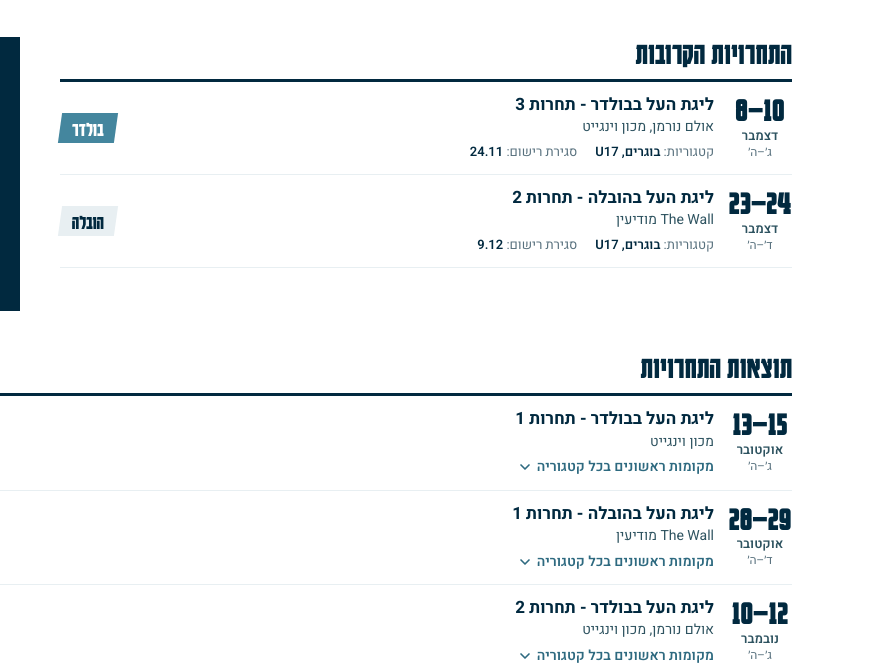
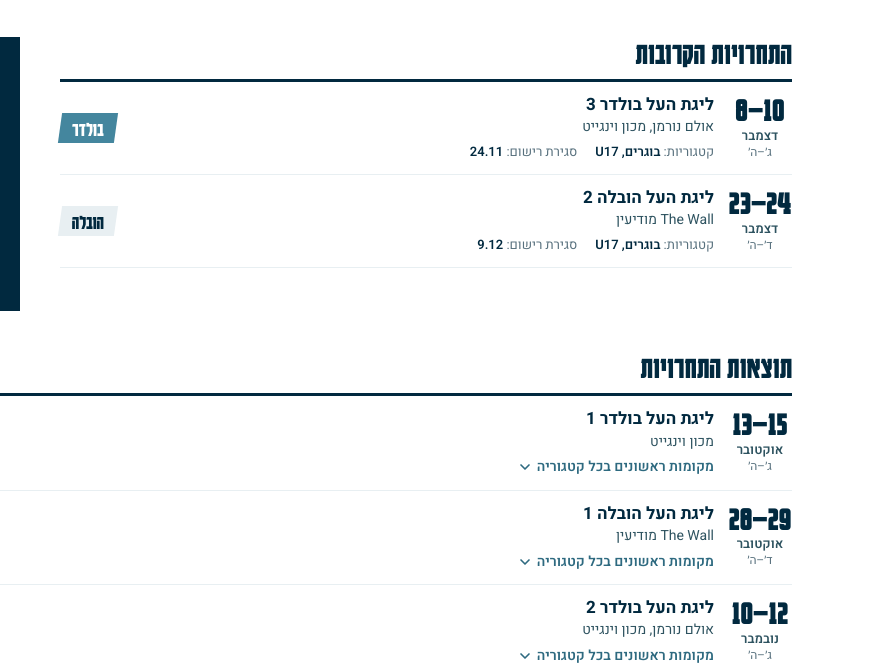
Before and after one commit to goony663/ILCA-Leagues, a plain HTML site: page elite.html in a window 1280 px wide. Shown: the part 257-926 px from the top of the page, 384-1280 px from the left. Drawn offline with Linux system fonts and the light colour scheme.

Commit message:
Link landing and Elite League pages to their ilca.org.il addresses; new competition names
Co-Authored-By: Claude Opus 5.5 <noreply@anthropic.com>
Claude-Session: https://claude.ai/code/session_014DB3QUZjQHFRqkEHSptC18

```diff
--- a/elite.html
+++ b/elite.html
@@ -190,7 +190,7 @@ const META = {
  "upcoming": [
   {
    "id": "B-L2",
-   "name": "ליגת העל בבולדר - תחרות 2",
+   "name": "ליגת העל בולדר 2",
    "disc": "B",
    "venue": "אולם נורמן, מכון וינגייט",
    "start": "2026-11-10",
@@ -201,7 +201,7 @@ const META = {
   },
   {
    "id": "B-L3",
-   "name": "ליגת העל בבולדר - תחרות 3",
+   "name": "ליגת העל בולדר 3",
    "disc": "B",
    "venue": "אולם נורמן, מכון וינגייט",
    "start": "2026-12-08",
@@ -212,7 +212,7 @@ const META = {
   },
   {
    "id": "L-L2",
-   "name": "ליגת העל בהובלה - תחרות 2",
+   "name": "ליגת העל הובלה 2",
    "disc": "L",
    "venue": "The Wall מודיעין",
    "start": "2026-12-23",
@@ -225,7 +225,7 @@ const META = {
  "past": [
   {
    "id": "B-L1",
-   "name": "ליגת העל בבולדר - תחרות 1",
+   "name": "ליגת העל בולדר 1",
    "disc": "B",
    "venue": "מכון וינגייט",
    "start": "2026-10-13",
@@ -234,7 +234,7 @@ const META = {
   },
   {
    "id": "L-L1",
-   "name": "ליגת העל בהובלה - תחרות 1",
+   "name": "ליגת העל הובלה 1",
    "disc": "L",
    "venue": "The Wall מודיעין",
    "start": "2026-10-28",
@@ -243,7 +243,7 @@ const META = {
   },
   {
    "id": "B-L2",
-   "name": "ליגת העל בבולדר - תחרות 2",
+   "name": "ליגת העל בולדר 2",
    "disc": "B",
    "venue": "אולם נורמן, מכון וינגייט",
    "start": "2026-11-10",
@@ -499,7 +499,7 @@ const META = {
 // Federation page with the national rankings (המדרג הלאומי). Replace with the ilca.org.il page address.
 const RANKINGS_URL = 'https://goony663.github.io/National-Rankings/';
 // Landing page of all leagues (תחרויות לאומיות). Replace with its address on the federation website.
-const LANDING_URL = 'index.html';
+const LANDING_URL = 'https://ilca.org.il/%D7%A1%D7%A4%D7%95%D7%A8%D7%98/%D7%AA%D7%97%D7%A8%D7%95%D7%99%D7%95%D7%AA-%D7%9C%D7%90%D7%95%D7%9E%D7%99%D7%95%D7%AA-2/';
 
 const DISC = {B:'בולדר', L:'הובלה'};
 const MONTHS = ['ינואר','פברואר','מרץ','אפריל','מאי','יוני','יולי','אוגוסט','ספטמבר','אוקטובר','נובמבר','דצמבר'];
@@ -595,14 +595,14 @@ function renderChyron(){
   const items = [];
   const last = past[past.length - 1];
   if (last) {
-    const short = last.name.replace('ליגת העל ב', '').replace(' - תחרות ', ' ');
+    const short = last.name.replace('ליגת העל ', '');
     CARDS.forEach(([g,t,label]) => {
       const rows = ((RESULTS[last.id][g] || {})[t] || []).filter(r => r[0] <= 3);
       if (rows.length) items.push([`${short} · ${label}`, podiumLine(rows)]);
     });
   }
   upcoming.forEach((c, i) => {
-    const short = c.name.replace('ליגת העל ב', '').replace(' - תחרות ', ' ');
+    const short = c.name.replace('ליגת העל ', '');
     const n = dayDiff(c.start);
     const when = n > 1 ? `בעוד ${n} ימים` : n === 1 ? 'מחר' : 'מתקיימת עכשיו';
     items.push([`${i === 0 ? 'התחרות הבאה' : 'בהמשך העונה'} · ${short}`, `${dm(D(c.start))}–${dm(D(c.end))}, ${c.venue} (${when}). ${dayDiff(c.regClose) >= 0 ? 'סגירת רישום ' + dm(D(c.regClose)) : 'הרישום נסגר'}`]);
@@ -614,7 +614,7 @@ function renderChyron(){
   $('#chbar').onclick = () => $('#chbar').classList.toggle('paused');
 }
 
-$('#backlink').href = LANDING_URL; if (!/^https?:/.test(LANDING_URL)) $('#backlink').target = '_self';
+$('#backlink').href = LANDING_URL;
 renderUpcoming(); renderNext(); renderPast(); renderChyron();
 if (location.hash) { try { history.replaceState(null, '', location.pathname + location.search); } catch (e) {} }
 </script>
```
Also changed, not shown: index.html (+1 -1 lines).
